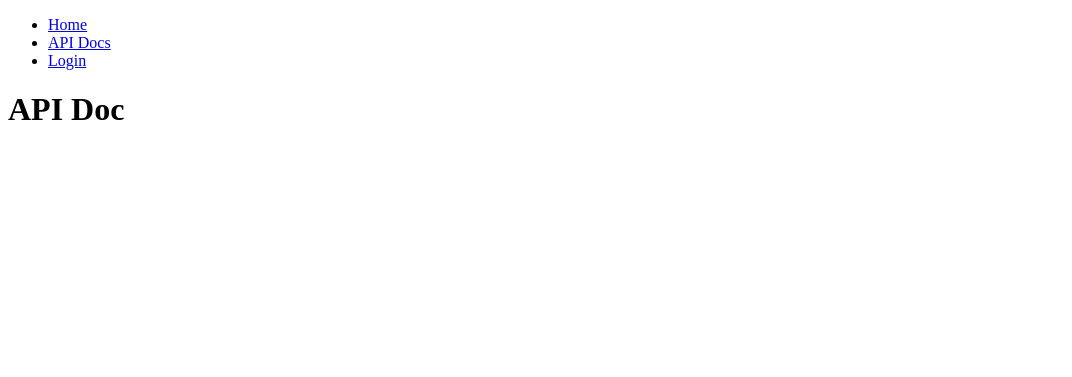
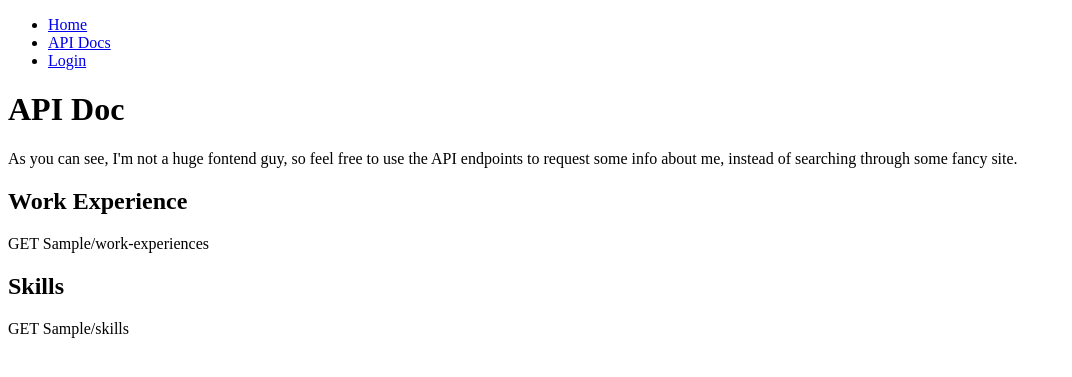
Before and after one commit to kozmaoliver/cv, a Symfony app: template templates/documentation.html.twig in a window 1280 px wide. Shown: the top 377 px of the page, without its empty margins (0-1072 px from the left). Run offline with Twig, Linux system fonts and the light colour scheme; the template is opened without the code that fills it: most values are stand-ins (such as "Sample title", 1, 10 or a date in 2020); some libraries are stand-ins or nearby versions.

Commit message:
feat: Update DocumentationController

```diff
--- a/config/services.yaml
+++ b/config/services.yaml
@@ -4,6 +4,7 @@
 # Put parameters here that don't need to change on each machine where the app is deployed
 # https://symfony.com/doc/current/best_practices.html#use-parameters-for-application-configuration
 parameters:
+    app.host: "%env(APP_HOST)%"
 
 services:
     # default configuration for services in *this* file
--- a/templates/documentation.html.twig
+++ b/templates/documentation.html.twig
@@ -3,5 +3,28 @@
 {% block title %}{{ title }}{% endblock %}
 
 {% block body %}
-    <h1>API Doc</h1>
+    <div class="mb-2">
+        <h1 class="text-decoration-underline">API Doc</h1>
+    </div>
+
+    <div class="mb-4 col-10">
+        {{ 'documentation.lead'|trans({}, 'app') }}
+    </div>
+
+    <div class="my-5">
+        <h2>Work Experience</h2>
+        <div>
+            <span class="badge bg-secondary">GET</span>
+            <span>{{ apiHost }}/work-experiences</span>
+        </div>
+    </div>
+
+    <div class="my-5">
+        <h2>Skills</h2>
+        <div>
+            <span class="badge bg-secondary">GET</span>
+            <span>{{ apiHost }}/skills</span>
+        </div>
+    </div>
+
 {% endblock %}
--- a/templates/index.html.twig
+++ b/templates/index.html.twig
@@ -6,11 +6,11 @@
     <div class="container my-5 col-10">
         <div class="row p-4 pb-0 pe-lg-0 pt-lg-5 align-items-center rounded-3 border shadow-lg">
             <div class="col-lg-7 p-3 p-lg-5 pt-lg-3">
-                <h1 class="display-4 fw-bold lh-1">{{ 'home.hello'|trans({}, 'app') }} {{ name }}</h1>
+                <h1 class="display-4 fw-bold lh-1">{{ 'home.hello'|trans({}, 'app') }} {{ name }},</h1>
                 <p class="lead">{{ 'home.lead'|trans({}, 'app') }}</p>
             </div>
-            <div class="col-lg-4 offset-lg-1 p-0 overflow-hidden shadow-lg">
-                <img class="rounded-lg-3" src="uploads/profile_picture.png" alt="" width="400">
+            <div class="col-lg-4 offset-lg-1 p-0 overflow-hidden shadow-lg text-center mx-2">
+                <img class="rounded-lg-3 img-fluid" src="uploads/profile_picture.png" alt="" style="max-width: 100%">
             </div>
         </div>
     </div>
--- a/translations/app.en.yml
+++ b/translations/app.en.yml
@@ -1,3 +1,6 @@
 home:
     hello: "Hi, I'm"
-    lead: "Lorem ipsum dolor sit amet, consectetur adipiscing elit, sed do eiusmod tempor incididunt ut labore et dolore magna aliqua. Ut enim ad minim veniam, quis nostrud exercitation ullamco laboris nisi ut aliquip ex ea commodo consequat. Duis aute irure dolor in reprehenderit in voluptate velit esse cillum dolore eu fugiat nulla pariatur. Excepteur sint occaecat cupidatat non proident, sunt in culpa qui officia deserunt mollit anim id est laborum."
+    lead: "a PHP/Symfony backend developer with a passion for building scalable and efficient web applications. I love working with APIs, databases, and server-side architectures, always striving to write clean and maintainable code."
+
+documentation:
+    lead: "As you can see, I'm not a huge fontend guy, so feel free to use the API endpoints to request some info about me, instead of searching through some fancy site."
```
Also changed, not shown: src/Controller/Portal/DocumentationController.php (+11 -1 lines), 2 other files.
